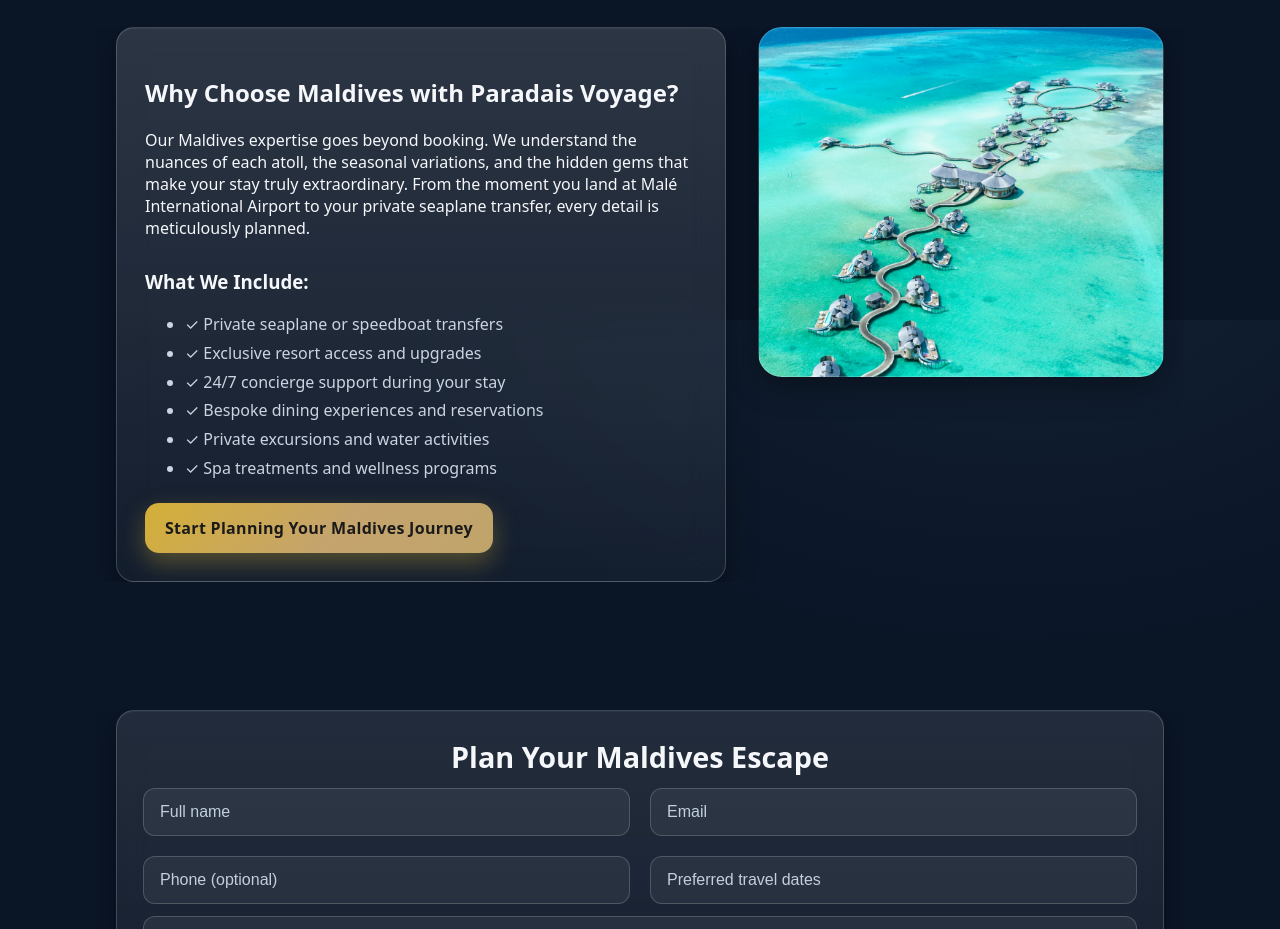
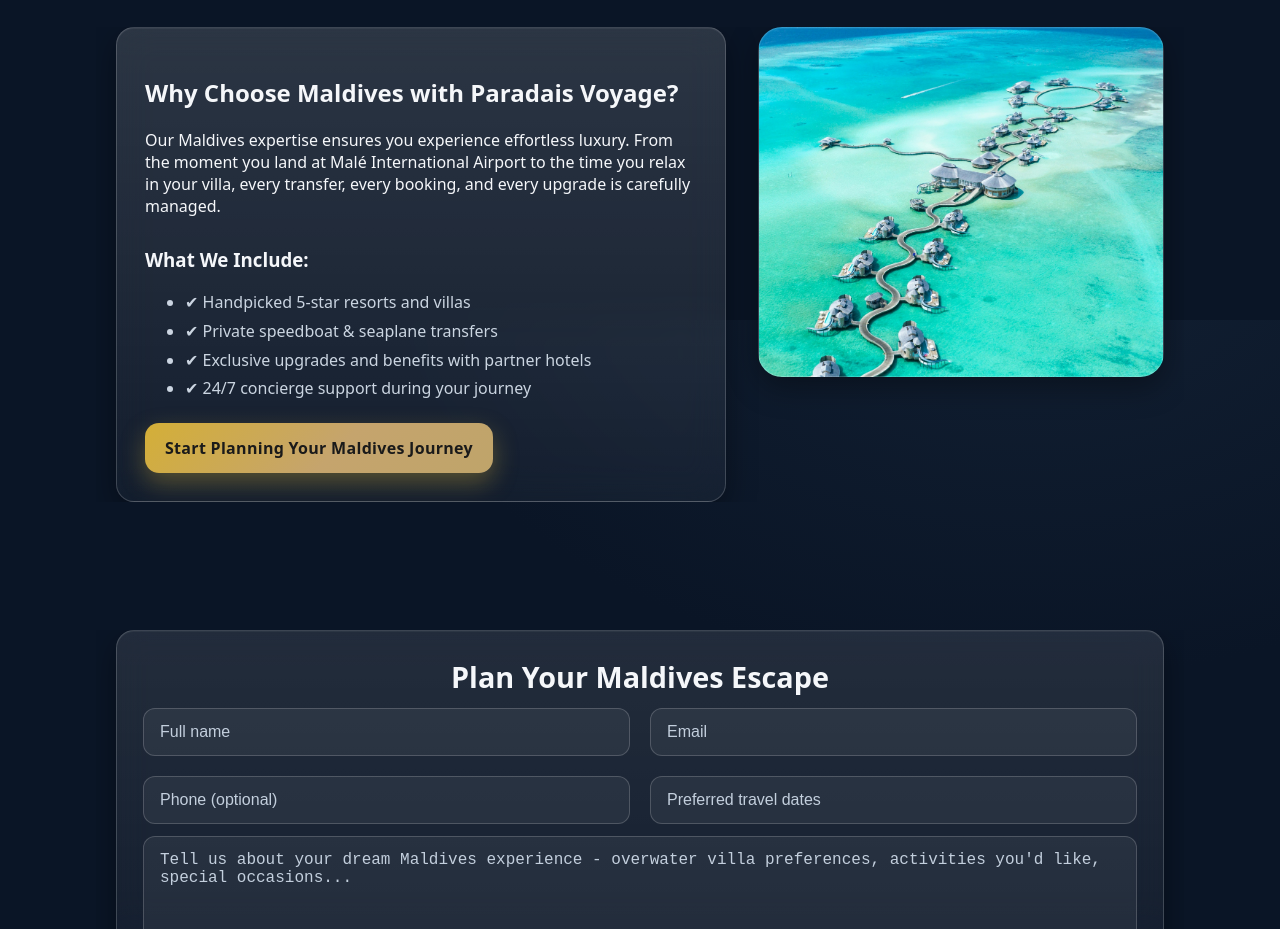
Before and after one commit to pawlomeyer1234-rgb/paradais-voyage, a Next.js app: page /maldives in a window 1280 px wide. Shown: the part 1280-2209 px from the top of the page. Built offline with nearby package versions, Linux system fonts and the light colour scheme.

Commit message:
Update page.js

```diff
--- a/src/app/maldives/page.js
+++ b/src/app/maldives/page.js
@@ -88,16 +88,14 @@
           <div className="about-grid">
             <div className="about-card glass-card">
               <h2>Why Choose Maldives with Paradais Voyage?</h2>
-              <p>Our Maldives expertise goes beyond booking. We understand the nuances of each atoll, the seasonal variations, and the hidden gems that make your stay truly extraordinary. From the moment you land at Malé International Airport to your private seaplane transfer, every detail is meticulously planned.</p>
+              <p>Our Maldives expertise ensures you experience effortless luxury. From the moment you land at Malé International Airport to the time you relax in your villa, every transfer, every booking, and every upgrade is carefully managed.</p>
 
               <h3 style={{ marginTop: '30px', marginBottom: '15px' }}>What We Include:</h3>
               <ul style={{ color: '#cbd5e1', lineHeight: '1.8', marginBottom: '20px' }}>
-                <li>✓ Private seaplane or speedboat transfers</li>
-                <li>✓ Exclusive resort access and upgrades</li>
-                <li>✓ 24/7 concierge support during your stay</li>
-                <li>✓ Bespoke dining experiences and reservations</li>
-                <li>✓ Private excursions and water activities</li>
-                <li>✓ Spa treatments and wellness programs</li>
+                <li>✔ Handpicked 5-star resorts and villas</li>
+                <li>✔ Private speedboat & seaplane transfers</li>
+                <li>✔ Exclusive upgrades and benefits with partner hotels</li>
+                <li>✔ 24/7 concierge support during your journey</li>
               </ul>
 
               <Link className="btn-gold" href="/#form">Start Planning Your Maldives Journey</Link>
```
